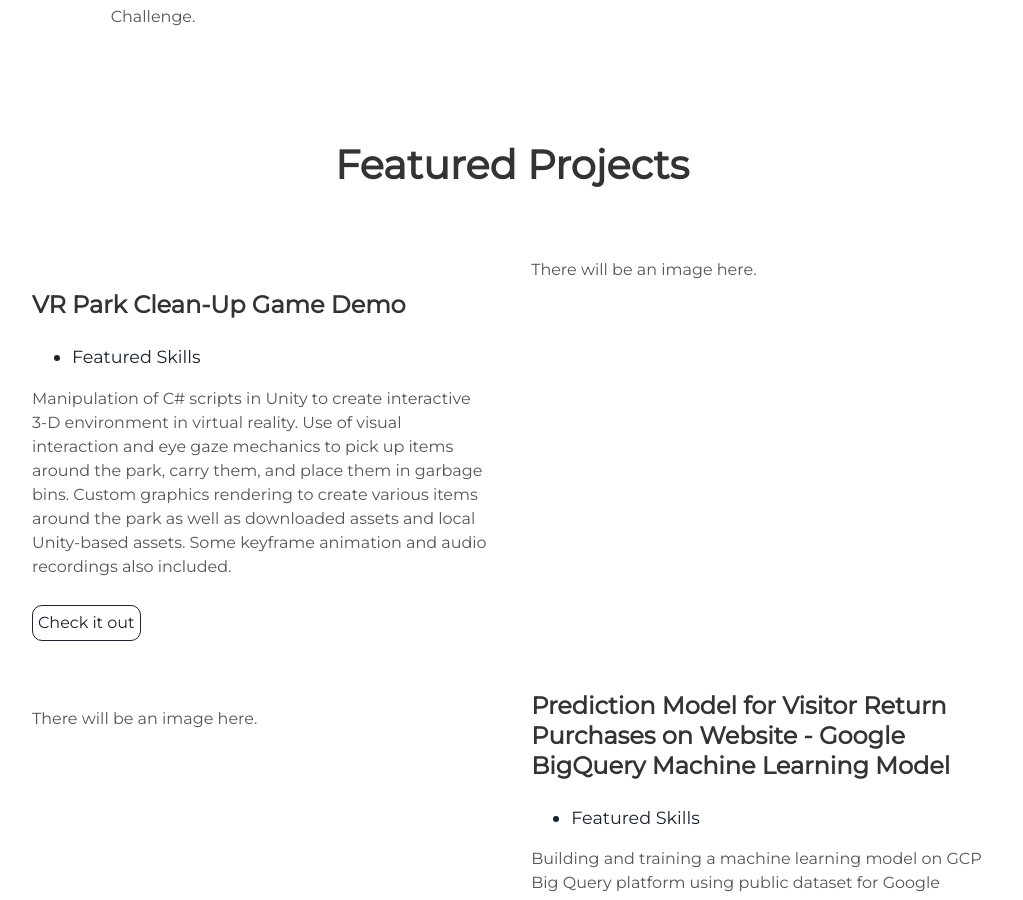
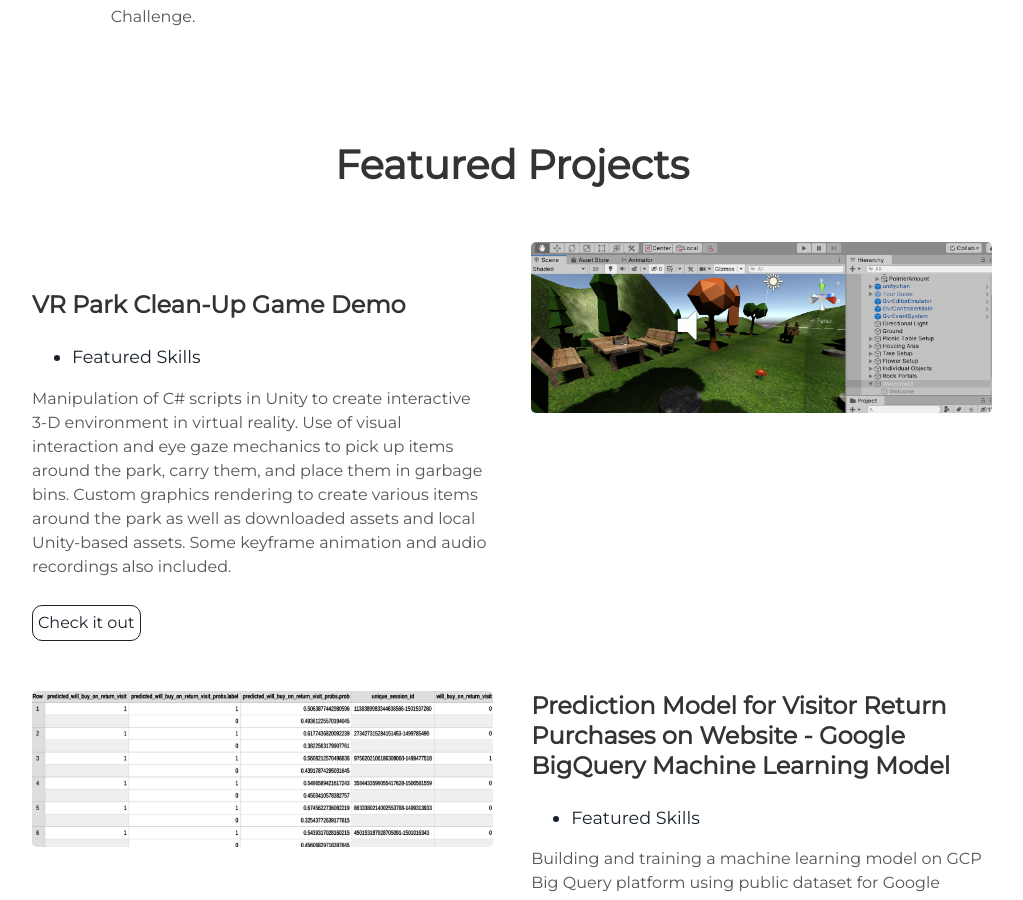
Before and after one commit to jcollins-01/site, a Jekyll site: the page built from index.html, in a window 1280 px wide and 900 px high, scrolled down 1702 px. Shown: the whole window, without its empty margins (128-1151 px from the left). Built offline with Jekyll 4.4.1, drawn with Linux system fonts in a browser that asks for light colours; some of the changed text lies outside the part shown.

Commit message:
Final import of cropped photos (yay)

```diff
--- a/_includes/projects.html
+++ b/_includes/projects.html
@@ -3,7 +3,7 @@
 </div>
 <div class="user-projects">
   <div class="images-right">
-   <p>There will be an image here. </p>
+    <img alt="ParkGame" src="{{ "/assets/img/ParkGame.png" | prepend: site.baseurl }}" />
   </div>
   <div class="contents">
     <h3> VR Park Clean-Up Game Demo </h3>
@@ -16,7 +16,8 @@
 </div>
 <div class="user-projects">
   <div class="images-left">
-    <p>There will be an image here.</p>
+    <img alt="MLModel" src="{{ "/assets/img/MLModel.png" | prepend: site.baseurl }}" />
+
   </div>
   <div class="contents-right">
     <h3> Prediction Model for Visitor Return Purchases on Website - Google BigQuery Machine Learning Model </h3>
@@ -31,7 +32,6 @@
   <div class="images-left">
     <img alt="APICloud" src="{{ "/assets/img/APICloud.png" | prepend: site.baseurl }}" />
     <img alt="APICloud2" src="{{ "/assets/img/APICloud2.png" | prepend: site.baseurl }}" />
-    <p>There will be two images here.</p>
   </div>
   <div class="contents-right">
     <h3> Cloud Identification Machine Learning Model - Google Vision API and AutoML </h3>
```
Also changed, not shown: assets/img/MLModel.png (added), assets/img/NewCloudAPI.png (deleted), assets/img/NewMLModel.png (deleted), assets/img/NewParkGame.png (deleted), assets/img/ParkGame.png (added).
